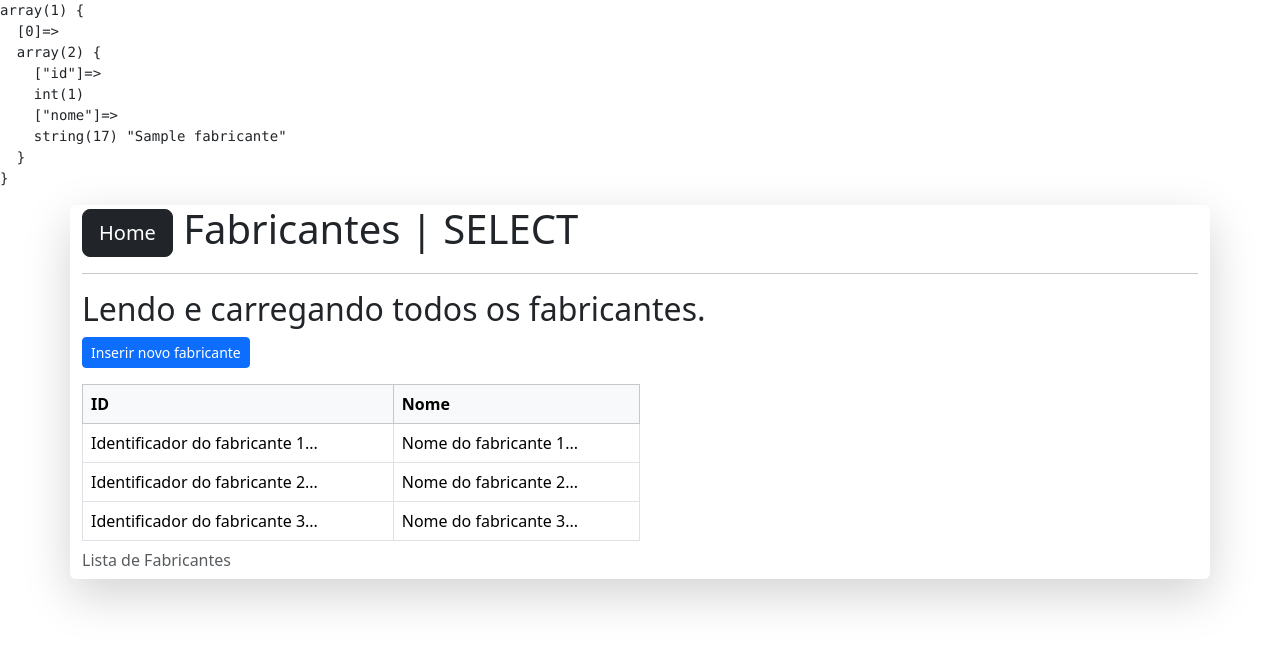
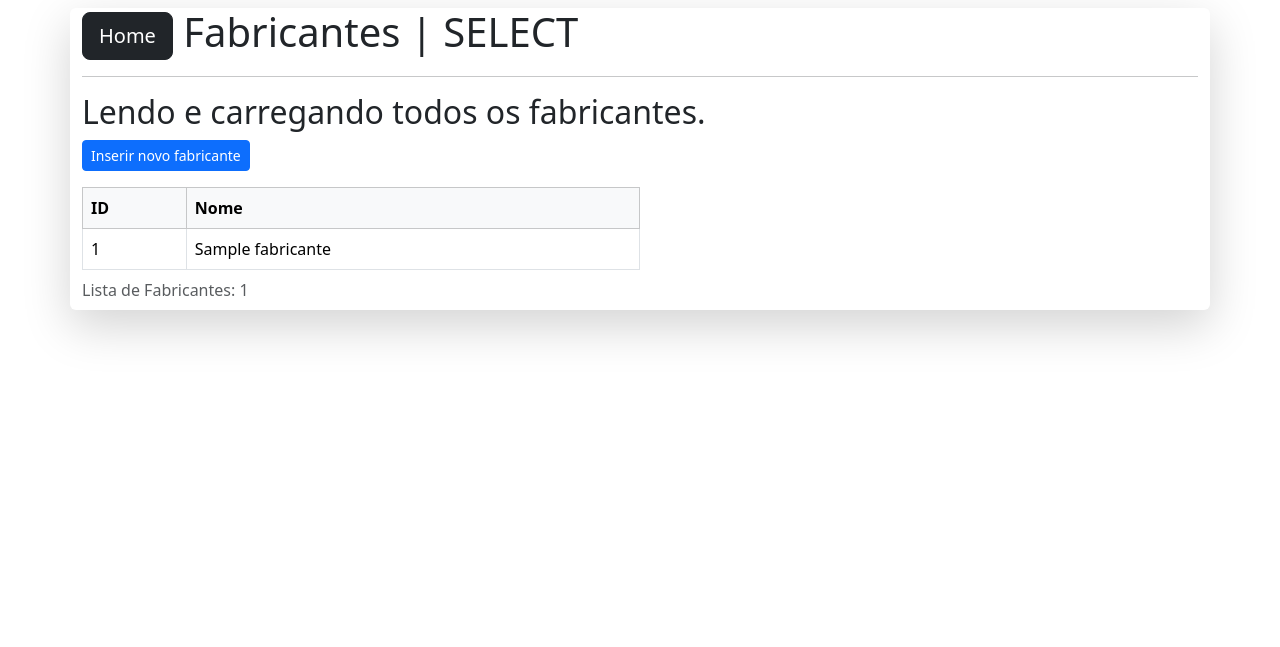
Before and after one commit to dcarianela/exemplo-crud-php, a PHP site: page /fabricantes/visualizar.php in a window 1280 px wide. Shown: the top 647 px of the page. Run offline with PHP 8.4, Linux system fonts and the light colour scheme; tables that the repository leaves empty or names only in its code hold one stand-in row (values such as "Sample post").

Commit message:
visualiza e conta registros

```diff
--- a/fabricantes/visualizar.php
+++ b/fabricantes/visualizar.php
@@ -4,10 +4,10 @@ require_once "../src/funcoes-fabricantes.php";
 
 /* Chamando a função responsável por carregar os dados dos Fabricantes */
 $listaDeFabricantes = listarFabricantes($conexao);
+
+/* Contando os elementos/registros */
+$quantidade = count($listaDeFabricantes)
 ?>
-
-<pre><?=var_dump($listaDeFabricantes)?></pre>
-
 <!DOCTYPE html>
 <html lang="pt-br">
 
@@ -29,7 +29,7 @@ $listaDeFabricantes = listarFabricantes($conexao);
 
 
         <table class="table table-hover table-bordered w-50">
-            <caption>Lista de Fabricantes</caption>
+            <caption>Lista de Fabricantes: <?=$quantidade?> </caption>
             <thead class="table-light">
                 <tr>
                     <th>ID</th>
@@ -37,18 +37,13 @@ $listaDeFabricantes = listarFabricantes($conexao);
                 </tr>
             </thead>
             <tbody>
+
+<?php foreach($listaDeFabricantes as $fabricante){?>
                 <tr>
-                    <td> Identificador do fabricante 1... </td>
-                    <td> Nome do fabricante 1... </td>
+                    <td> <?= $fabricante["id"] ?> </td>
+                    <td> <?= $fabricante["nome"] ?> </td>
                 </tr>
-                <tr>
-                    <td> Identificador do fabricante 2... </td>
-                    <td> Nome do fabricante 2... </td>
-                </tr>
-                <tr>
-                    <td> Identificador do fabricante 3... </td>
-                    <td> Nome do fabricante 3... </td>
-                </tr>
+<?php } ?>
             </tbody>
         </table>
     </div>
--- a/src/funcoes-fabricantes.php
+++ b/src/funcoes-fabricantes.php
@@ -5,7 +5,7 @@ require_once "conecta.php";
 
 // listarFabricantes: usada pela página fabricantes/visualizar.php
 function listarFabricantes(PDO $conexao):array{
-    $sql = "SELECT * FROM fabricantes";
+    $sql = "SELECT * FROM fabricantes ORDER BY nome";
 
     /* Preparando o comando SQL ANTES de executar no servidor e guardando em memória (variável consulta ou query) */
     $consulta = $conexao->prepare($sql);
```
